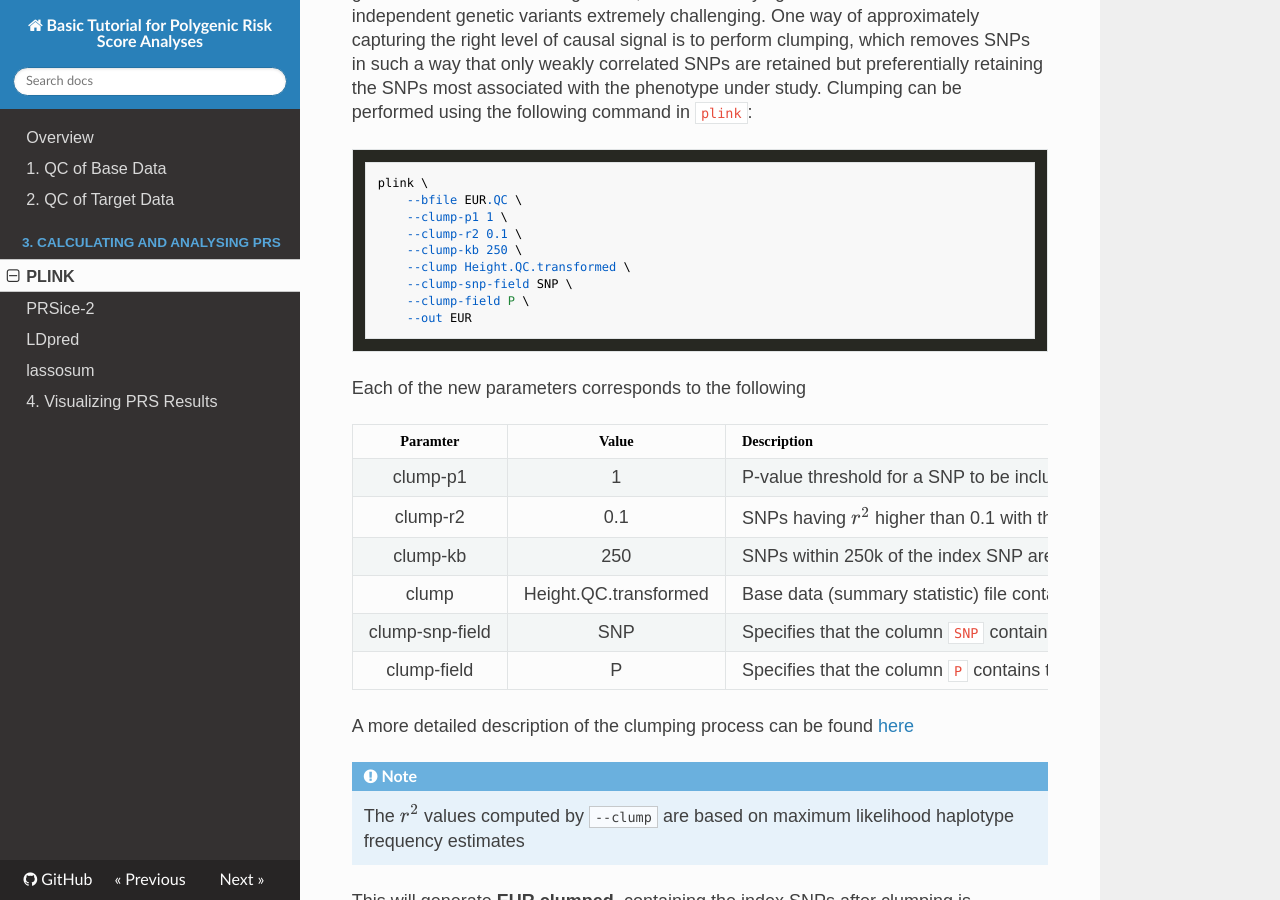
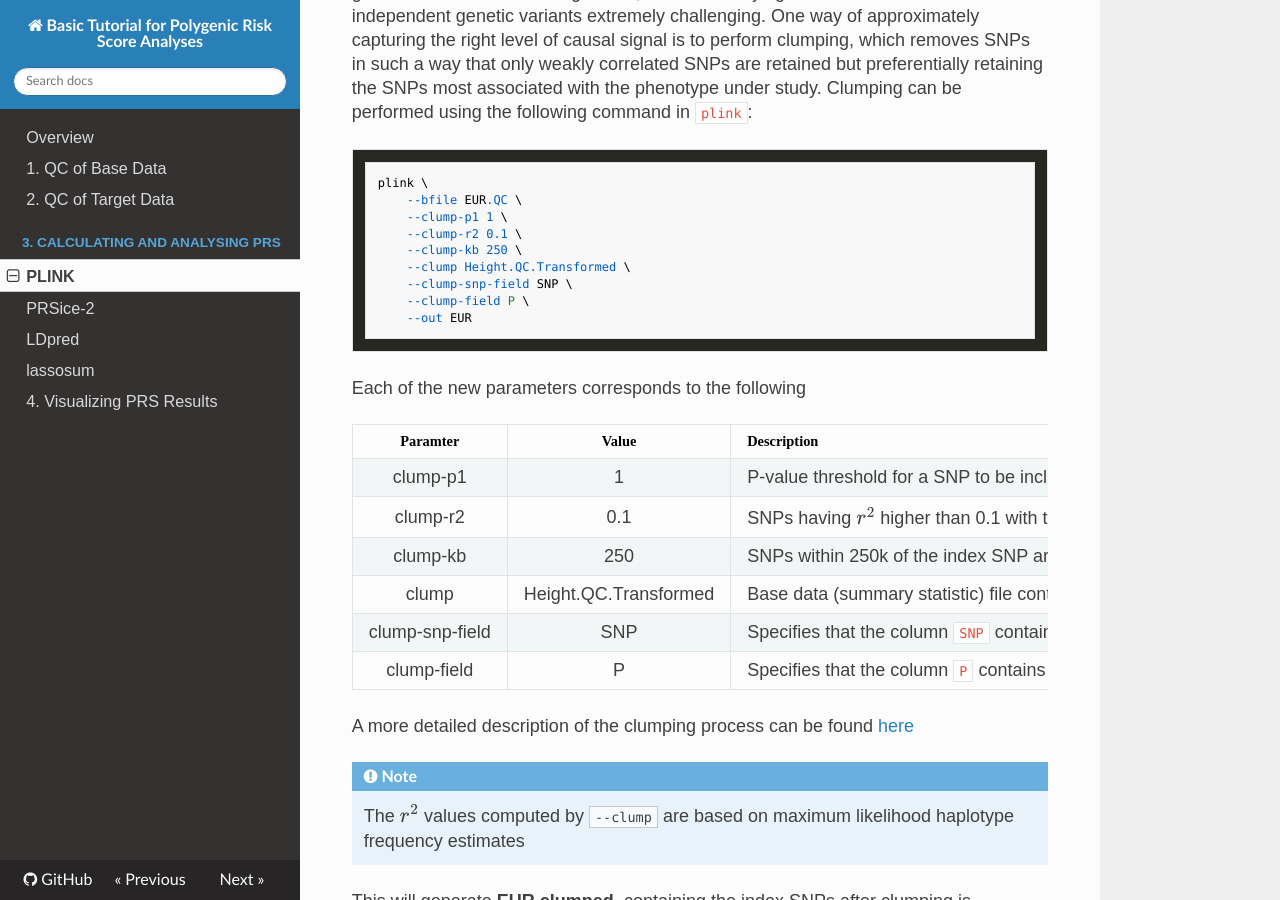
Before and after one commit to choishingwan/PRS-Tutorial, an MkDocs documentation site: the page built from docs/plink.md, in a window 1280 px wide and 900 px high, scrolled down 1514 px. Built offline with MkDocs 1.6.1, drawn with Linux system fonts in a browser that asks for light colours; nearby versions of some CDN libraries; formulas are drawn with MathJax 3.

Commit message:
[Fix] Typo

```diff
--- a/docs/plink.md
+++ b/docs/plink.md
@@ -49,7 +49,7 @@
     --clump-p1 1 \
     --clump-r2 0.1 \
     --clump-kb 250 \
-    --clump Height.QC.transformed \
+    --clump Height.QC.Transformed \
     --clump-snp-field SNP \
     --clump-field P \
     --out EUR
@@ -62,7 +62,7 @@
 | clump-p1 | 1 | P-value threshold for a SNP to be included as an index SNP. 1 is selected such that all SNPs are include for clumping|
 | clump-r2 | 0.1 | SNPs having $r^2$ higher than 0.1 with the index SNPs will be removed |
 | clump-kb | 250 | SNPs within 250k of the index SNP are considered for clumping|
-| clump | Height.QC.transformed | Base data (summary statistic) file containing the P-value information|
+| clump | Height.QC.Transformed | Base data (summary statistic) file containing the P-value information|
 | clump-snp-field | SNP | Specifies that the column `SNP` contains the SNP IDs |
 | clump-field | P | Specifies that the column `P` contains the P-value information |
 
```
